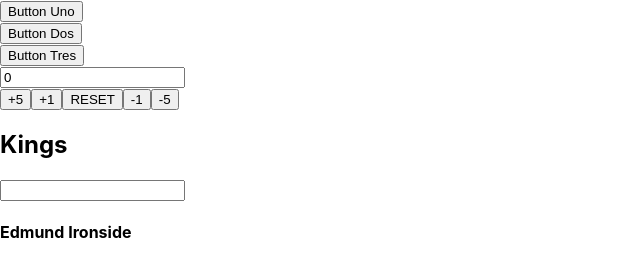
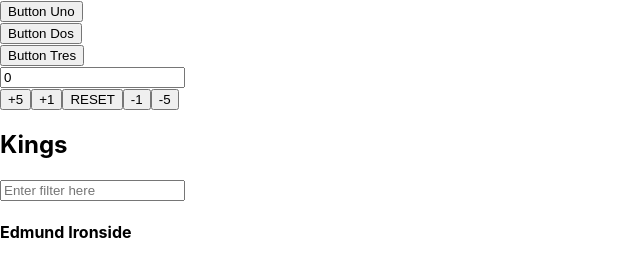
Before and after one commit to AndykingSkywalker/LBG-React, a React (Create React App) app: page / in a window 1280 px wide. Shown: the top 264 px of the page, without its empty margins (0-640 px from the left). Built offline with nearby package versions, Linux system fonts and the light colour scheme.

Commit message:
tidied code

```diff
--- a/src/components/KingsSolution.jsx
+++ b/src/components/KingsSolution.jsx
@@ -29,7 +29,7 @@ function KingSolution() {
   return (
     <div>
       <h2> Kings </h2>
-      <input type="text" value={filter} onChange={handleChange} />
+      <input type="text" placeholder="Enter filter here" value={filter} onChange={handleChange} />
       {kingComponents}
     </div>
   );
```
